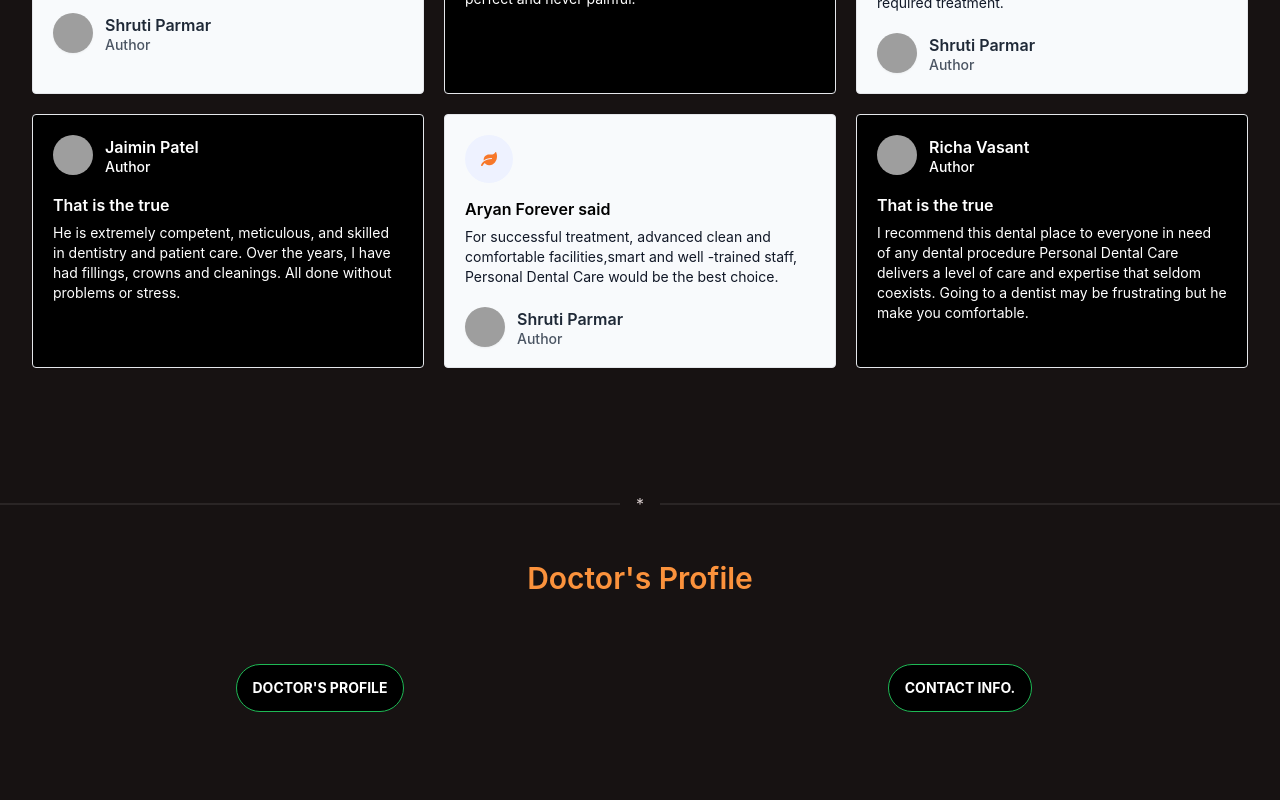
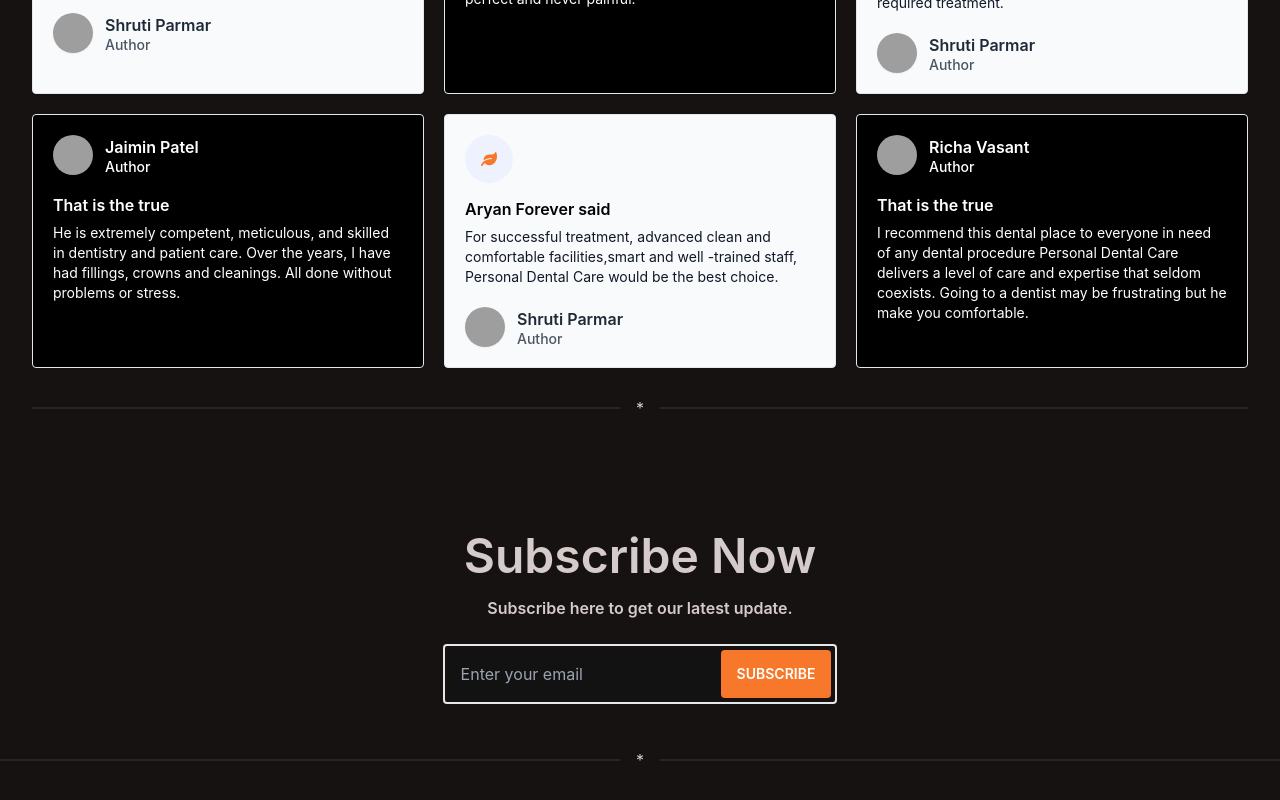
Before and after one commit to mmi-mamun/dental-care-client, a React (Create React App) app: page / in a window 1280 px wide. Shown: the part 1980-2780 px from the top of the page. Built offline with nearby package versions, Linux system fonts and the light colour scheme; no server answers; grey boxes are pictures that could not be loaded.

Commit message:
Subscribe form added in homepage

```diff
--- a/package.json
+++ b/package.json
@@ -15,6 +15,7 @@
     "react-photo-view": "^1.2.2",
     "react-router-dom": "^6.4.3",
     "react-scripts": "5.0.1",
+    "react-sweetalert2": "^0.5.2",
     "web-vitals": "^2.1.4"
   },
   "scripts": {
--- a/src/pages/Home/AdvicePage/AdvicePage.js
+++ b/src/pages/Home/AdvicePage/AdvicePage.js
@@ -28,6 +28,7 @@ const AdvicePage = () => {
                     </div>
                 </div>
             </div>
+
         </div>
     );
 };
--- a/src/pages/Home/Home.js
+++ b/src/pages/Home/Home.js
@@ -5,6 +5,7 @@ import AdvicePage from './AdvicePage/AdvicePage';
 import Banner from './Banner/Banner';
 import ShowReview from './ReviewShare/ShowReview';
 import Services from './Services/Services';
+import SubscribeForm from './Subscribe/SubscribeForm';
 
 const Home = () => {
     useTitle('Home');
@@ -14,6 +15,7 @@ const Home = () => {
             <Services></Services>
             <AdvicePage></AdvicePage>
             <ShowReview></ShowReview>
+            <SubscribeForm></SubscribeForm>
             <About></About>
             {/* https://www.nhs.uk/live-well/healthy-teeth-and-gums/take-care-of-your-teeth-and-gums/ */}
         </div>
--- a/src/pages/Home/ReviewShare/ShowReview.js
+++ b/src/pages/Home/ReviewShare/ShowReview.js
@@ -208,6 +208,7 @@ const ShowReview = () => {
                 </div>
 
             </div>
+            <div className="divider">*</div>
         </div>
     );
 };
--- /dev/null
+++ b/src/pages/Home/Subscribe/SubscribeForm.js
@@ -0,0 +1,33 @@
+import React from 'react';
+import Swal from 'sweetalert2';
+
+const SubscribeForm = () => {
+    const onSubscribe = (e) => {
+        e.preventDefault();
+        e.target.reset();
+        Swal.fire(
+            'Thanks !',
+            'We will send your our updates regularly.',
+            'success'
+        );
+    }
+    return (
+        <div className='mt-3 mb-12 px-3'>
+            <h1 className='text-3xl sm:text-5xl font-semibold text-center py-2'>Subscribe Now</h1>
+            <p className='text-muted text-center font-semibold pt-2 pb-6'>Subscribe here to get our latest update.</p>
+            <div className='flex justify-center'>
+                <form onSubmit={(e) => onSubscribe(e)} className='p-1 border-2 rounded flex items-center'>
+                    <input className='p-3 w-[150px] sm:w-auto' type="email" name="email" placeholder='Enter your email' required />
+                    <input className='btn rounded' type="submit" value="Subscribe"
+                        style={{
+                            backgroundColor: "#f7782a",
+                            border: "0",
+                            color: "#ffffff"
+                        }} />
+                </form>
+            </div>
+        </div>
+    );
+};
+
+export default SubscribeForm;
```
Also changed, not shown: 1 other file (tests, documents, lock files or other folders).
